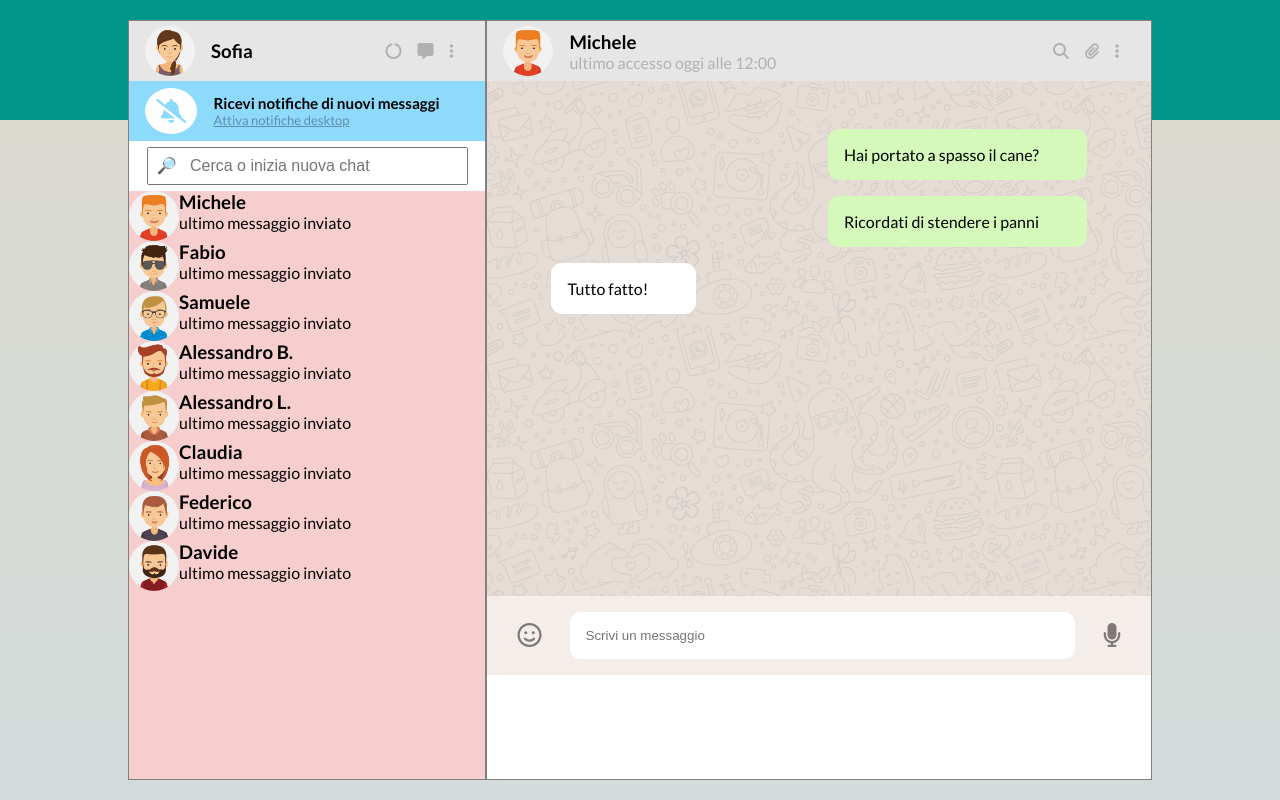
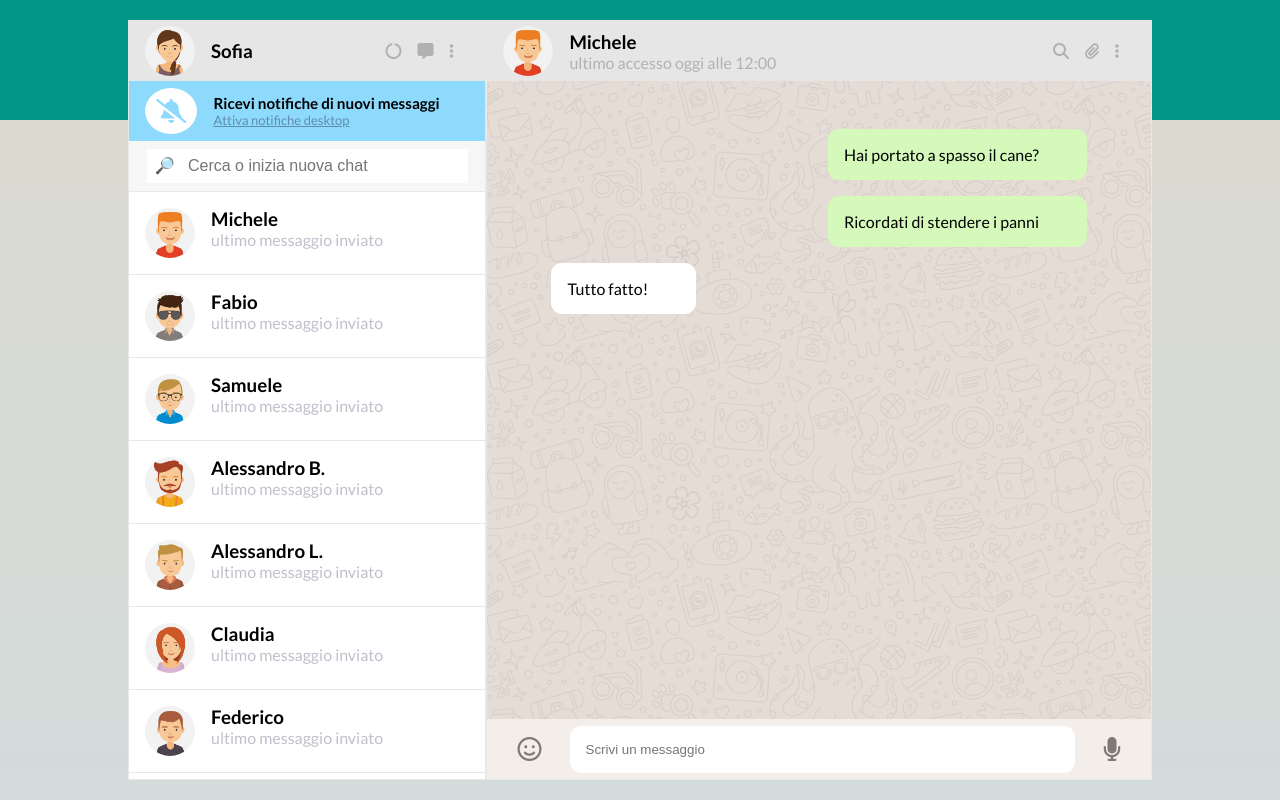
Before and after one commit to ValerioL96/vue-boolzapp, a plain HTML site: page index.html in a window 1280 px wide. Drawn offline with nearby package versions, Linux system fonts and the light colour scheme.

Commit message:
fixed section.chat-wrapper

```diff
--- a/CSS/style.css
+++ b/CSS/style.css
@@ -34,7 +34,7 @@ div#app{
 section.messages-contacts{
     width: 35%;
     height: 100%;
-    border: solid 1px gray;
+    border: solid 1px hsl(0deg 0% 90.98%);
 }
 
 
@@ -83,6 +83,7 @@ img.picture-contact{
     padding: .5rem 1rem;
     justify-content: center;
     align-items: center;
+    background-color: hsl(0deg 0% 96.47%);
 
 
 }
@@ -92,6 +93,7 @@ img.picture-contact{
     padding: .5rem;
     font-size: 1rem;
     color: rgb(189 186 187);
+    border: transparent;
 }
 
 article.picture-name{
@@ -113,20 +115,34 @@ article.toolbar>i{
 
 div.contacts{
     height: calc(100% - 170px);
-    background-color: rgb(247, 206, 206);
+    background-color: hsl(0deg 0% 100%);
+    overflow-y: scroll;
 }
 
 div.contacts>ul{
     list-style-type: none;
 }
 
+div.contacts ul>li{
+    border-top:solid .1rem hsl(0deg 0% 90.98%) ;
+    padding: 1rem;
+}
+
+div.contacts ul li>.text{
+    margin-left: 1rem;
+}
+
+
+div.contacts ul li .text>p{
+    color: hsl(255deg 10.34% 77.25%);
+}
 
 /*colonna chat*/
 
 section.chat-wrapper{
     width: 65%;
     height: 100%;
-    border: solid 1px gray;
+    border: solid 1px hsl(0deg 0% 90.98%);
 }
 
 .contact-chat{
@@ -144,10 +160,15 @@ article.picture-name .text>p{
     color: hsl(0deg 0% 69.41%);
 }
 
+.chat{
+    height: calc(100% - 60px);
+}
+
 article.chat-view{
 
     background-image: url(../img/mine.jpg);
-    padding: 3rem 4rem 16.6rem;
+    height: calc(100% - 60px);
+    padding: 3rem 4rem;
 }
 
 article.chat-view> .sent{
@@ -176,6 +197,7 @@ article.chat-view .received>p{
 }
 
 article.write-message{
+    height: 60px;
     justify-content: space-around;
     background-color: hsl(26.67deg 27.27% 93.53%);
     align-items: center;
```
